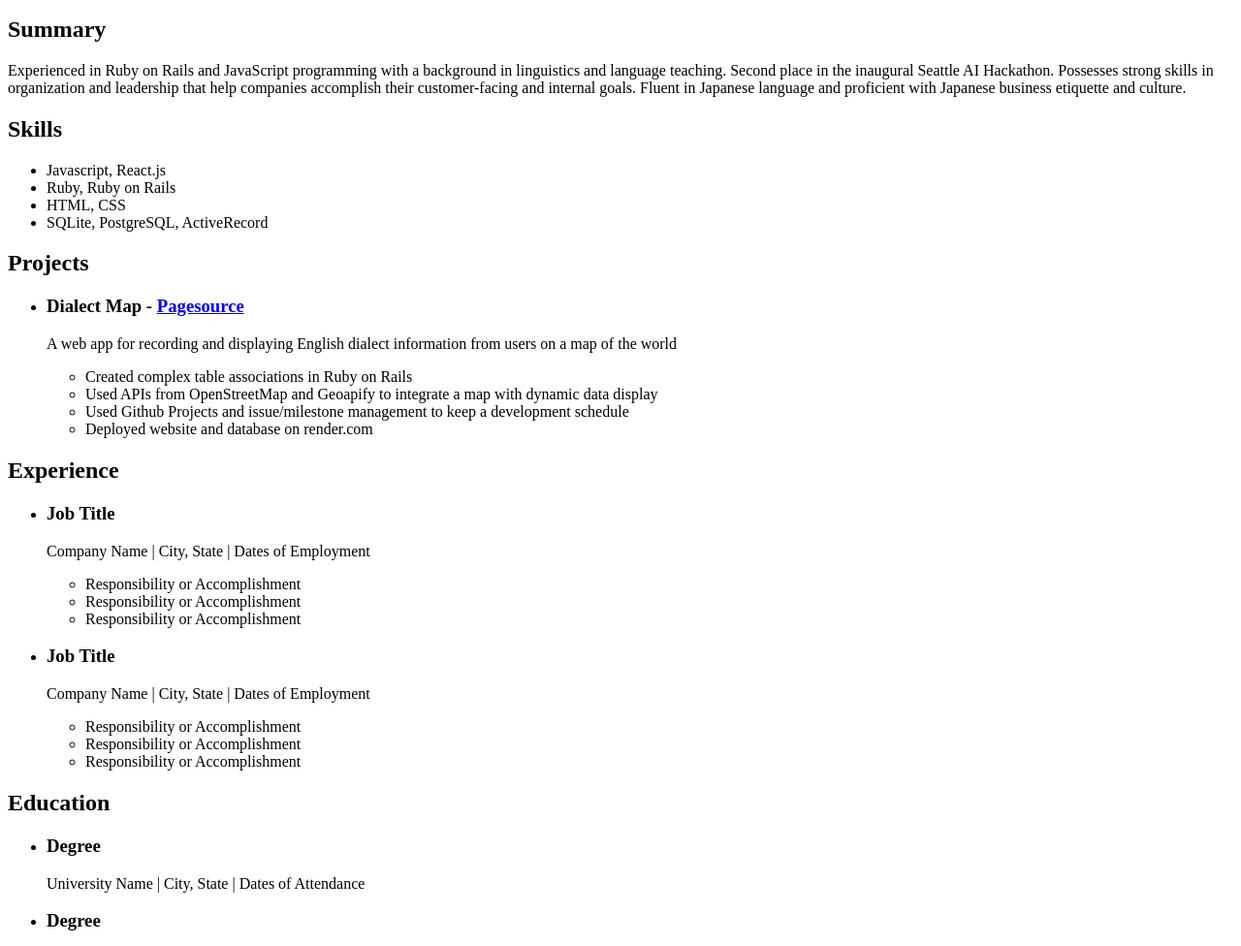
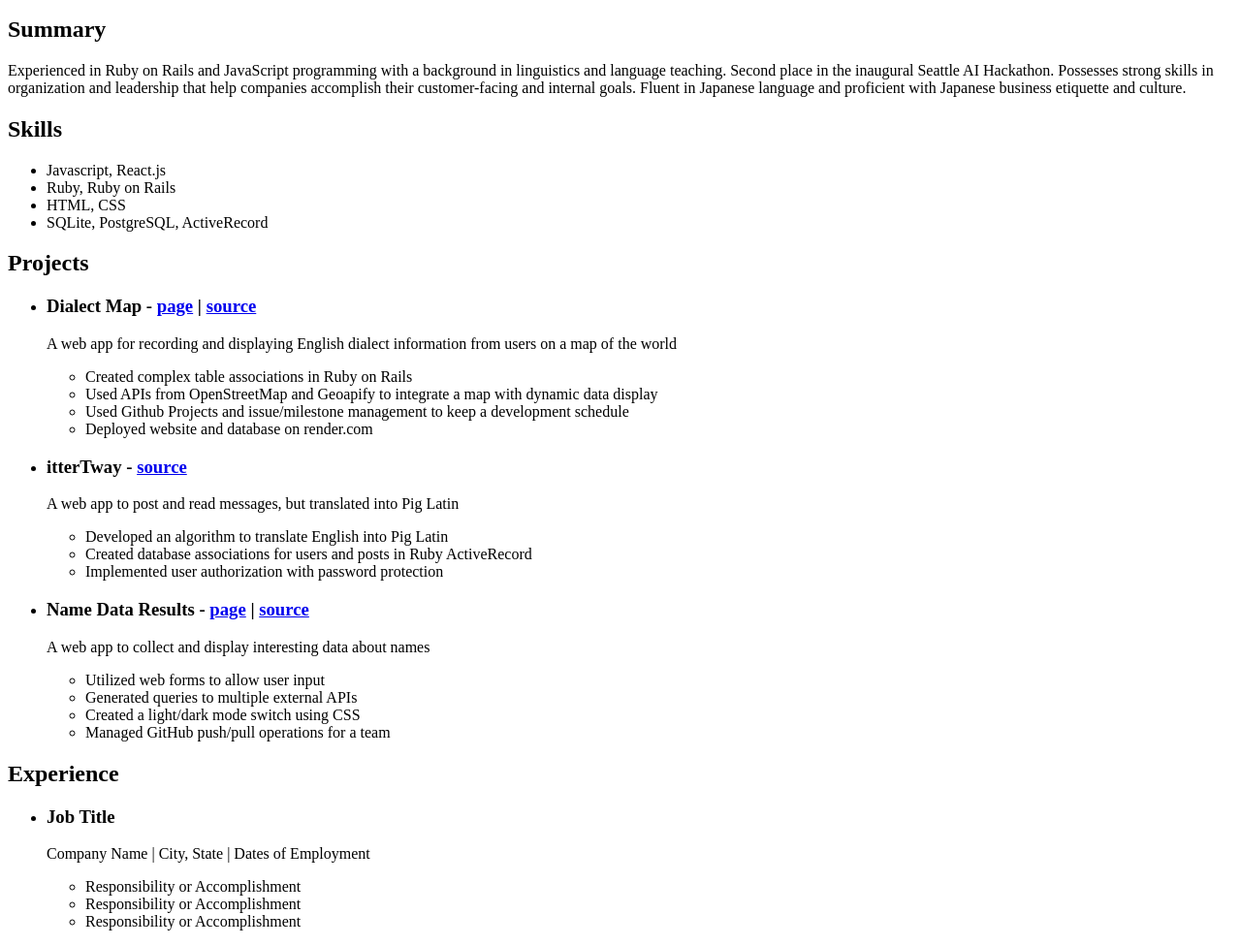
Before and after one commit to cmann80/resume-se, a plain HTML site: page index.html in a window 1280 px wide. Shown: the part 101-1077 px from the top of the page at 97% size. Drawn offline with Linux system fonts and the light colour scheme.

Commit message:
completed technical projects

```diff
--- a/index.html
+++ b/index.html
@@ -32,7 +32,7 @@
             <h2>Projects</h2>
             <ul>
                 <li>
-                    <h3>Dialect Map - <a href="https://dialect-map.onrender.com/">Page</a><a href="https://github.com/cmann80/phase-5-dialect-map">source</a></h3>
+                    <h3>Dialect Map - <a href="https://dialect-map.onrender.com/">page</a> | <a href="https://github.com/cmann80/phase-5-dialect-map">source</a></h3>
                     <p>A web app for recording and displaying English dialect information from users on a map of the world</p>
                     <ul>
                         <li>Created complex table associations in Ruby on Rails </li>
@@ -41,6 +41,27 @@
                         <li>Deployed website and database on render.com</li>
                     </ul>
                 </li>
+            </ul>
+            <ul>
+                <li>
+                    <h3>itterTway - <a href="https://github.com/cmann80/itterTway">source</a> </h3>
+                    <p>A web app to post and read messages, but translated into Pig Latin</p>
+                    <ul>
+                        <li>Developed an algorithm to translate English into Pig Latin </li>
+                        <li>Created database associations for users and posts in Ruby ActiveRecord</li>
+                        <li>Implemented user authorization with password protection</li>
+                    </ul>
+            </ul>
+            <ul>
+                <li>
+                    <h3>Name Data Results - <a href="https://cmann80.github.io/phase-1-project/">page</a> | <a href="https://github.com/cmann80/phase-1-project">source</a> </h3>
+                    <p>A web app to collect and display interesting data about names</p>
+                    <ul>
+                        <li>Utilized web forms to allow user input</li>
+                        <li>Generated queries to multiple external APIs</li>
+                        <li>Created a light/dark mode switch using CSS</li>
+                        <li>Managed GitHub push/pull operations for a team</li>
+                    </ul>
             </ul>
         </section>
 
```
